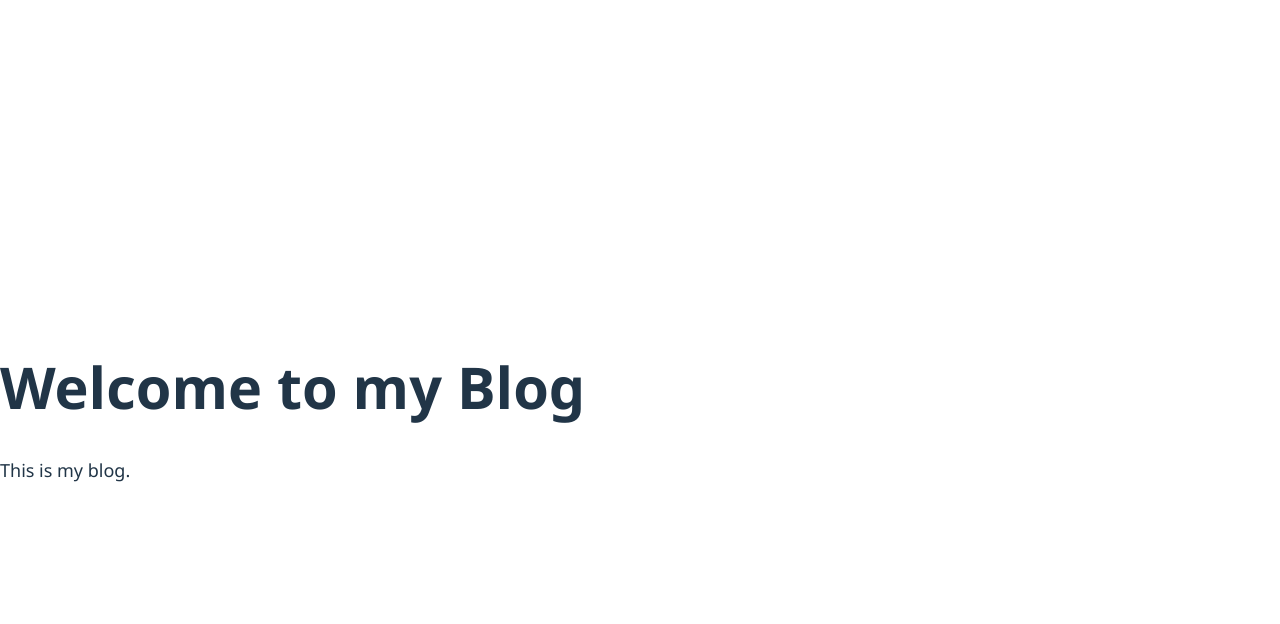
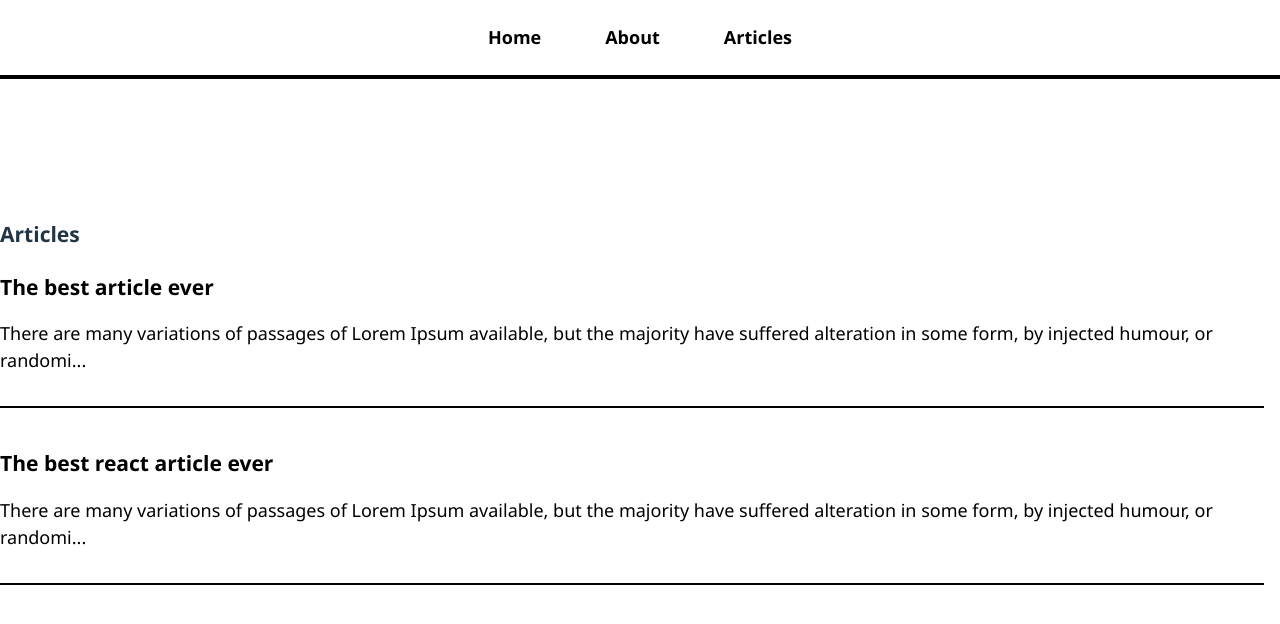
Before and after one commit to gabicantarini/react, a React (Vite) app in the folder BlogApp/: page /articles in a window 1280 px wide. Shown: the top 624 px of the page. Built offline with nearby package versions, Linux system fonts and the light colour scheme.

Commit message:
add article logic

```diff
--- a/BlogApp/package.json
+++ b/BlogApp/package.json
@@ -11,7 +11,8 @@
   },
   "dependencies": {
     "react": "^18.3.1",
-    "react-dom": "^18.3.1"
+    "react-dom": "^18.3.1",
+    "react-router-dom": "^6.26.1"
   },
   "devDependencies": {
     "@eslint/js": "^9.9.0",
--- a/BlogApp/src/App.tsx
+++ b/BlogApp/src/App.tsx
@@ -1,17 +1,35 @@
-import './App.css'
+import './App.css';
+import { NavBar } from './NavBar';
+import { HomePage } from './pages/HomePage';
+import { AboutPage } from './pages/AboutPage';
+import { ArticlesPages } from './pages/ArticlesPages';
+
+import { BrowserRouter, Routes, Route } from 'react-router-dom';
+import { ArticlesListPage } from './pages/ArticlesListPage';
+import { NotFoundPage } from './pages/NotFoundPage';
+
 
 function App() {
 
   return (
-    <>
+    <BrowserRouter>
       <div className="App">
-        <h1>Welcome to my Blog</h1>
+        <NavBar />
           <div className="page-body">
-            This is my blog.
+            <Routes>
+              <Route path="/" element={<HomePage />}/>
+              <Route path="/about" element={<AboutPage />}/>
+              <Route path="/articles/:articleId" element={<ArticlesPages />}/>
+              <Route path="/articles" element={<ArticlesListPage />}/>
+              <Route path="/" element={<NotFoundPage />}/>
+            </Routes>
           </div>
       </div>
-    </>
+    </BrowserRouter>
   )
 }
 
 export default App
+
+
+//install react router to create routes => npm install react-router-dom
--- /dev/null
+++ b/BlogApp/src/NavBar.tsx
@@ -0,0 +1,19 @@
+import { Link } from 'react-router-dom'
+
+export const NavBar = () => {
+    return (
+        <nav>
+            <ul>
+                <li>
+                    <Link to="/">Home</Link>
+                </li>
+                <li>
+                    <Link to="/about">About</Link>
+                </li>
+                <li>
+                    <Link to="/articles">Articles</Link>
+                </li>
+            </ul>
+        </nav>
+    )
+}
--- a/BlogApp/src/pages/AboutPage.Tsx
+++ b/BlogApp/src/pages/AboutPage.Tsx
@@ -0,0 +1,7 @@
+export const AboutPage = () => {
+
+
+    return (
+            <h1>This is my About Page</h1>
+    )
+}
--- a/BlogApp/src/pages/ArticlesListPage.Tsx
+++ b/BlogApp/src/pages/ArticlesListPage.Tsx
@@ -1,7 +1,18 @@
+import { articles } from "./article-content"
+import { Link } from "react-router-dom"
+
 export const ArticlesListPage = () => {
 
 
     return (
-            <h1>This is my Articles List Page</h1>
+            <>
+                <h3>Articles</h3>
+                    {articles.map(article => (
+                        <Link className="article-list-item" to={`/articles/${article.name}`} target="_blank">
+                            <h3>{article.title}</h3>
+                            <p>{article.content[0].substring(0, 150)}...</p>
+                        </Link>
+                    ))}
+            </>
     )
 }
--- a/BlogApp/src/pages/ArticlesPages.Tsx
+++ b/BlogApp/src/pages/ArticlesPages.Tsx
@@ -1,7 +1,29 @@
+import { useParams } from 'react-router-dom'
+import { articles } from './article-content';
+
 export const ArticlesPages = () => {
+      const params = useParams();
+      const articleId = params.articleId;
+
+      const article = articles.find(article => article.name === articleId)
 
 
     return (
-            <h1>This is my Article Page</h1>
+        <>
+
+            <h1>{article?.title}</h1>
+            {article?.content.map(paragraph => (
+                <p>{paragraph}</p>
+            ))}
+        </>
     )
 }
+
+
+    // const params = useParams();
+    // const articleId = params.articleId;
+    //OR
+    // const params = useParams();
+    // const { articleId }= params;
+    //OR
+    //const { articleId } = useParams();
--- /dev/null
+++ b/BlogApp/src/pages/article-content.ts
@@ -0,0 +1,16 @@
+export const articles = [
+    {
+        name: 'new-article',
+        title: 'The best article ever',
+        content: [
+            `There are many variations of passages of Lorem Ipsum available, but the majority have suffered alteration in some form, by injected humour, or randomised words which don't look even slightly believable. If you are going to use a passage of Lorem Ipsum, you need to be sure there isn't anything embarrassing hidden in the middle of text. All the Lorem Ipsum generators on the Internet tend to repeat predefined chunks as necessary, making this the first true generator on the Internet. It uses a dictionary of over 200 Latin words, combined with a handful of model sentence structures, to generate Lorem Ipsum which looks reasonable. The generated Lorem Ipsum is therefore always free from repetition, injected humour, or non-characteristic words etc.`
+        ]
+    },
+    {
+        name: 'react-article',
+        title: 'The best react article ever',
+        content: [
+            `There are many variations of passages of Lorem Ipsum available, but the majority have suffered alteration in some form, by injected humour, or randomised words which don't look even slightly believable. If you are going to use a passage of Lorem Ipsum, you need to be sure there isn't anything embarrassing hidden in the middle of text. All the Lorem Ipsum generators on the Internet tend to repeat predefined chunks as necessary, making this the first true generator on the Internet. It uses a dictionary of over 200 Latin words, combined with a handful of model sentence structures, to generate Lorem Ipsum which looks reasonable. The generated Lorem Ipsum is therefore always free from repetition, injected humour, or non-characteristic words etc.`
+        ]
+    }
+]
```
Also changed, not shown: 1 other file (tests, documents, lock files or other folders).
